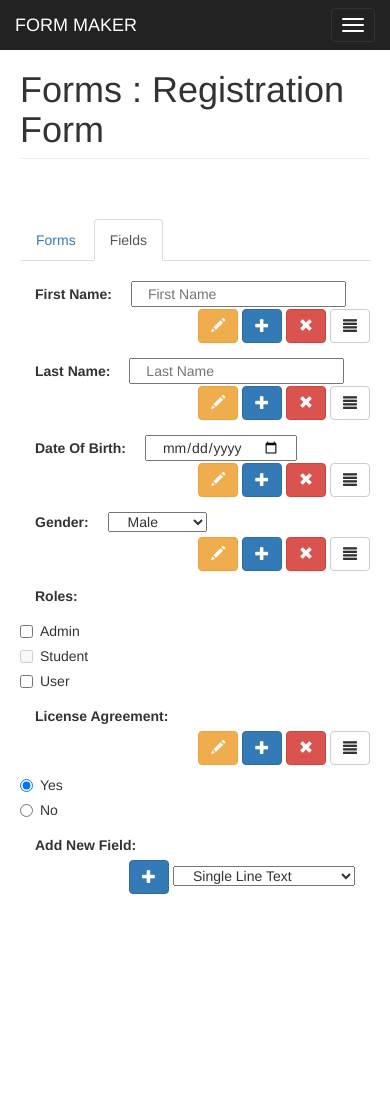
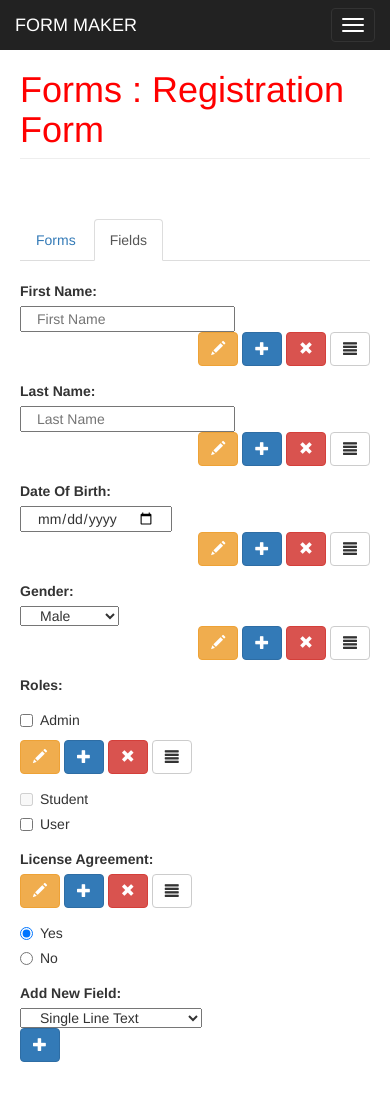
Before and after one commit to BHPriyanka/webdev, a website: page public/assignment/form-fields.html in a window 390 px wide. Before the commit the page ends 914 px from the top, so only its background shows below. Drawn offline with nearby package versions, Linux system fonts and the light colour scheme; files that its build step writes are made by us from their sources.

Commit message:
Arranged the positions of glyphicons

```diff
--- a/public/assignment/form-fields.html
+++ b/public/assignment/form-fields.html
@@ -16,7 +16,8 @@
     <link href="https://maxcdn.bootstrapcdn.com/bootstrap/3.3.6/css/bootstrap.min.css" rel="stylesheet">
 
     <!-- Custom styles for this template -->
-    <link href="css/dashboard.css" rel="stylesheet">
+    <link href="css/dashboard.css" rel="stylesheet"/>
+    <link href="css/style.css" rel="stylesheet"/>
 
 </head>
 
@@ -61,118 +62,142 @@
                 <li class="active"><a href="form-fields.html">Fields</a></li>
             </ul>
             <form>
-                <div class="form-group" align="left">
+                <div class="form-inline">
                     </br>
-                    <label for="firstName" class="col-md-12">First Name:</label>
-                    <input type="text" class="col-md-6" id="firstName" placeholder="First Name">
-                    <div align="right">
+                    <label for="firstName">First Name:</label>
+                </div>
+                <form class="form-inline">
+                    <input type="text" class="col-sm-6" id="firstName" placeholder="First Name">
+                    <div class="form-group form-horizontal" align="right">
                         <a href="#" class="btn btn-warning">
-                            <span class="glyphicon glyphicon-pencil" aria-hidden="true"></span>
+                            <span class="glyphicon glyphicon-pencil" id="glyphi"></span>
                         </a>
                         <a href="#" class="btn btn-primary">
-                            <span class="glyphicon glyphicon-plus" aria-hidden="true"></span>
+                            <span class="glyphicon glyphicon-plus" id="glyphi"></span>
                         </a>
                         <a href="#" class="btn btn-danger">
-                            <span class="glyphicon glyphicon-remove" aria-hidden="true"></span>
+                            <span class="glyphicon glyphicon-remove" id="glyphi"></span>
                         </a>
                         <a href="#" class="btn btn-default">
-                            <span class="glyphicon glyphicon-align-justify" aria-hidden="true"></span>
+                            <span class="glyphicon glyphicon-align-justify" id="glyphi"></span>
                         </a>
                     </div>
-                </div>
-                <div class="form-group">
-                    <label for="lastName" class="col-md-12">Last Name:</label>
-                    <input type="text" class="col-md-6" id="lastName" placeholder="Last Name">
-                    <div align="right">
+                </form>
+                <form class="form-inline">
+                    <label for="lastName">Last Name:</label>
+                </form>
+                <form class="form-group">
+                    <input type="text" class="col-sm-6" id="lastName" placeholder="Last Name">
+                    <div class="form-group form-horizontal" align="right">
                         <a href="#" class="btn btn-warning">
-                            <span class="glyphicon glyphicon-pencil" aria-hidden="true"></span>
+                            <span class="glyphicon glyphicon-pencil" id="glyphi"></span>
                         </a>
                         <a href="#" class="btn btn-primary">
-                            <span class="glyphicon glyphicon-plus" aria-hidden="true"></span>
+                            <span class="glyphicon glyphicon-plus" id="glyphi"></span>
                         </a>
                         <a href="#" class="btn btn-danger">
-                            <span class="glyphicon glyphicon-remove" aria-hidden="true"></span>
+                            <span class="glyphicon glyphicon-remove" id="glyphi"></span>
                         </a>
                         <a href="#" class="btn btn-default">
-                            <span class="glyphicon glyphicon-align-justify" aria-hidden="true"></span>
+                            <span class="glyphicon glyphicon-align-justify" id="glyphi"></span>
                         </a>
                     </div>
-                </div>
-                <div class="form-group">
-                    <label for="dateOfBirth" class="col-md-12">Date Of Birth:</label>
-                    <input type="date" class="col-md-6" id="dateOfBirth" placeholder="Select Date">
-                    <div align="right">
+                </form>
+                <form class="form-inline">
+                    <label for="dateOfBirth">Date Of Birth:</label>
+                </form>
+                <form class="form-group">
+                    <input type="date" class="col-sm-6" id="dateOfBirth" placeholder="Select Date">
+                    <div class="form-group form-horizontal" align="right">
                         <a href="#" class="btn btn-warning">
-                            <span class="glyphicon glyphicon-pencil" aria-hidden="true"></span>
+                            <span class="glyphicon glyphicon-pencil" id="glyphi"></span>
                         </a>
                         <a href="#" class="btn btn-primary">
-                            <span class="glyphicon glyphicon-plus" aria-hidden="true"></span>
+                            <span class="glyphicon glyphicon-plus" id="glyphi"></span>
                         </a>
                         <a href="#" class="btn btn-danger">
-                            <span class="glyphicon glyphicon-remove" aria-hidden="true"></span>
+                            <span class="glyphicon glyphicon-remove" id="glyphi"></span>
                         </a>
                         <a href="#" class="btn btn-default">
-                            <span class="glyphicon glyphicon-align-justify" aria-hidden="true"></span>
+                            <span class="glyphicon glyphicon-align-justify" id="glyphi"></span>
                         </a>
                     </div>
-                </div>
-                <div class="form-group">
-                    <label for="gender" class="col-md-12">Gender:</label>
-                    <select class="col-md-6" id="gender" placeholder="Male">
+                </form>
+                <form class="form-inline">
+                    <label for="gender">Gender:</label>
+                </form>
+                <form class="form-group">
+                    <select class="col-sm-6" id="gender" placeholder="Male">
                         <option>Male</option>
                         <option>Female</option>
                     </select>
-                    <div align="right">
+                    <div class="form-group form-horizontal" align="right">
                                     <a href="#" class="btn btn-warning">
-                            <span class="glyphicon glyphicon-pencil" aria-hidden="true"></span>
+                                        <span class="glyphicon glyphicon-pencil" id="glyphi"></span>
                                     </a>
                                     <a href="#" class="btn btn-primary">
-                            <span class="glyphicon glyphicon-plus" aria-hidden="true"></span>
+                                        <span class="glyphicon glyphicon-plus" id="glyphi"></span></a>
+                                    <a href="#" class="btn btn-danger">
+                                        <span class="glyphicon glyphicon-remove" id="glyphi"></span>
+                                    </a>
+                                    <a href="#" class="btn btn-default">
+                                        <span class="glyphicon glyphicon-align-justify" id="glyphi"></span>
+                                    </a>
+                    </div>
+                </form>
+                <form class="form-horizontal">
+                    <label for="roles">Roles: </label>
+                </form>
+                <form class="form-group">
+                   <div class="form-inline">
+                    <div class="checkbox">
+                        <label> <input type="checkbox" value="">
+                            Admin
+                        </label>
+                    </div>
+                    <div class="form-group form-horizontal" id="fmGrpClass">
+                        <a href="#" class="btn btn-warning">
+                            <span class="glyphicon glyphicon-pencil" id="glyphi"></span>
+                        </a>
+                        <a href="#" class="btn btn-primary">
+                            <span class="glyphicon glyphicon-plus" id="glyphi"></span>
                         </a>
                         <a href="#" class="btn btn-danger">
-                            <span class="glyphicon glyphicon-remove" aria-hidden="true"></span>
+                            <span class="glyphicon glyphicon-remove" id="glyphi"></span>
                         </a>
                         <a href="#" class="btn btn-default">
-                            <span class="glyphicon glyphicon-align-justify" aria-hidden="true"></span>
+                            <span class="glyphicon glyphicon-align-justify" id="glyphi"></span>
                         </a>
                     </div>
-                </div>
-
-                <div class="form-group">
-                    <label for="roles" class="col-md-12">Roles: </label>
-                <div class="checkbox">
-                    <label>
-                        <input type="checkbox" value="">
-                        Admin
-                    </label>
                    </div>
                     <div class="checkbox disabled">
                         <label>
                             <input type="checkbox" value="" disabled>
                             Student
                         </label>
-                </div>
-                <div class="checkbox">
+                    </div><div class="checkbox">
                     <label>
-                        <input type="checkbox" value="">
-                        User
+                        <input type="checkbox" value="">User
                     </label>
                 </div>
-                </div>
-                <div class="form-group">
-                    <label for="licenses" class="col-md-6">License Agreement: </label>
-                    <div align="right">
+                </form>
+
+                <form class="form-horizontal">
+                    <label for="licenses">License Agreement: </label>
+                </form>
+                <form class="form-group">
+                    <div class="form-group form-horizontal" id="fmGrpClass">
                         <a href="#" class="btn btn-warning">
-                            <span class="glyphicon glyphicon-pencil" aria-hidden="true"></span>
+                            <span class="glyphicon glyphicon-pencil" id="glyphi"></span>
                         </a>
                         <a href="#" class="btn btn-primary">
-                            <span class="glyphicon glyphicon-plus" aria-hidden="true"></span>
+                            <span class="glyphicon glyphicon-plus" id="glyphi"></span>
                         </a>
                         <a href="#" class="btn btn-danger">
-                            <span class="glyphicon glyphicon-remove" aria-hidden="true"></span>
+                            <span class="glyphicon glyphicon-remove" id="glyphi"></span>
                         </a>
                         <a href="#" class="btn btn-default">
-                            <span class="glyphicon glyphicon-align-justify" aria-hidden="true"></span>
+                            <span class="glyphicon glyphicon-align-justify" id="glyphi"></span>
                         </a>
                     </div>
                     <div class="radio">
@@ -187,14 +212,13 @@
                             No
                         </label>
                     </div>
-                </div>
-                <div class="form-group"></div>
-                    <label for="addNewField" class="col-md-12">Add New Field: </label>
-                    <div align="right" class="col-md-12">
-                    <a href="#" class="btn btn-primary">
-                        <span class="glyphicon glyphicon-plus" aria-hidden="true"></span>
-                    </a>
-                    <select class="col-md-6" id="gender" placeholder="Single Line Text">
+                </form>
+                <form class="form-horizontal">
+                    <label for="addNewField">Add New Field: </label>
+                </form>
+                <form class="form-group">
+                    <form class="form-inline">
+                    <select class="col-sm-6" id="addNewField" placeholder="Single Line Text">
                         <option>Single Line Text</option>
                         <option>Date</option>
                         <option>Dropdown</option>
@@ -202,12 +226,15 @@
                         <option>Radiobuttons</option>
                         <option>Paragraph Text Field</option>
                     </select>
-                    </div>
+                        <div class="form-group form-horizontal" id="fmGrpClass">
+                            <a href="#" class="btn btn-primary">
+                                <span class="glyphicon glyphicon-plus" id="glyphi"></span>
+                            </a>
                         </div>
                     </form>
         </div>
     </div>
-
+</div>
 <!-- Bootstrap core JavaScript
 ================================================== -->
 <!-- Placed at the end of the document so the pages load faster -->
```
Also changed, not shown: public/assignment/forms.html (+2 -0 lines). Lines whose indentation alone changed are shown as unchanged.
